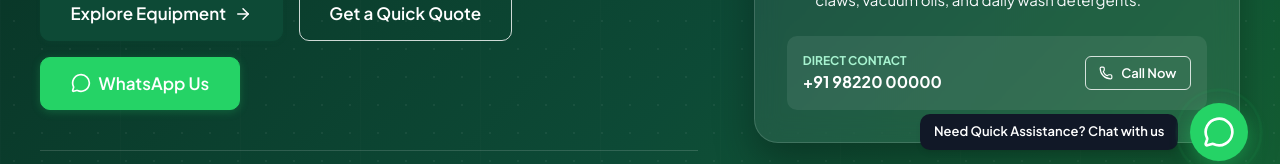
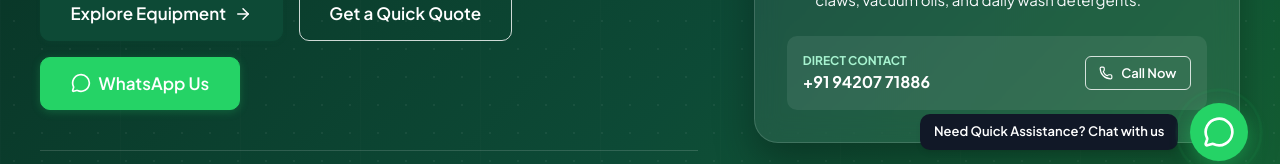
Before and after one commit to audu0132/Jagdamb, a React (Vite) app: page / in a window 1280 px wide. Shown: the part 607-771 px from the top of the page. Built offline with nearby package versions, Linux system fonts and the light colour scheme.

Commit message:
Update official contact and WhatsApp number to +91 94207 71886

```diff
--- a/src/data/company.js
+++ b/src/data/company.js
@@ -9,13 +9,13 @@ export const companyConfig = {
   subtitle: "Authorised dealer, supplier, and technical service provider for modern dairy farming and milk testing infrastructure in Maharashtra.",
 
   // WhatsApp Configuration - Single source of truth
-  // Format for wa.me URL: country code + number with no symbols/spaces (e.g., 919822000000)
-  whatsappNumber: "919822000000",
-  whatsappDisplay: "+91 98220 00000",
+  // Format for wa.me URL: country code + number with no symbols/spaces (e.g., 919420771886)
+  whatsappNumber: "919420771886",
+  whatsappDisplay: "+91 94207 71886",
 
   // Calling Phone Numbers
-  primaryPhone: "+91 98220 00000",
-  secondaryPhone: "+91 98221 11111",
+  primaryPhone: "+91 94207 71886",
+  secondaryPhone: "+91 94207 71886",
 
   // Email
   email: "contact@jagdambenterprises.com",
```
